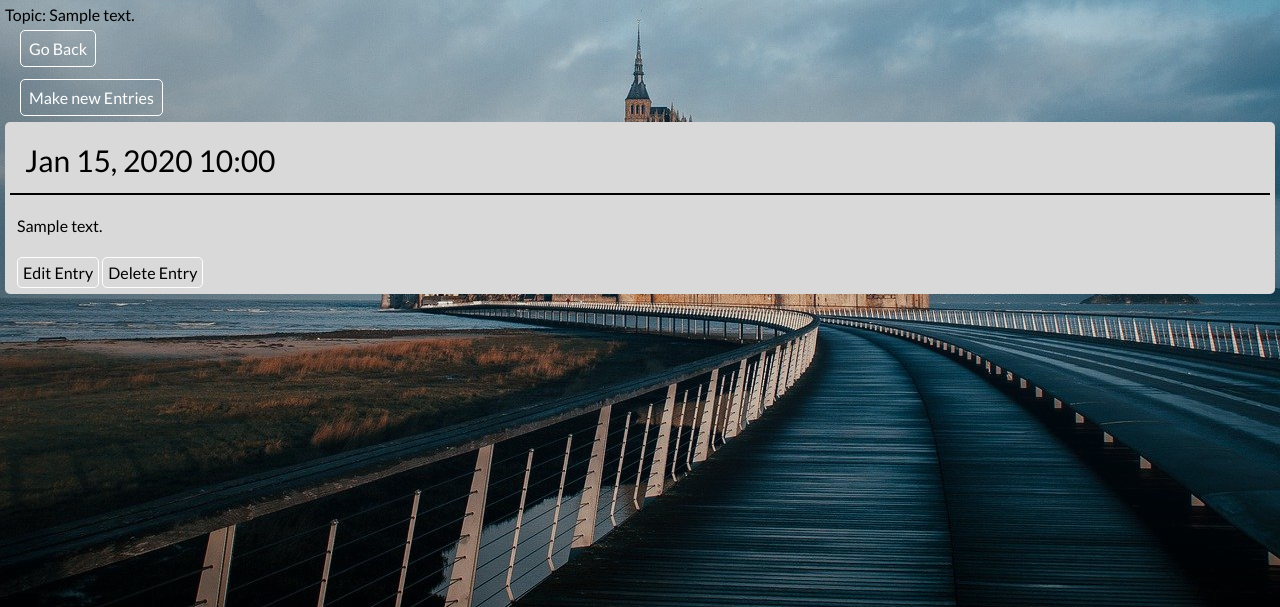
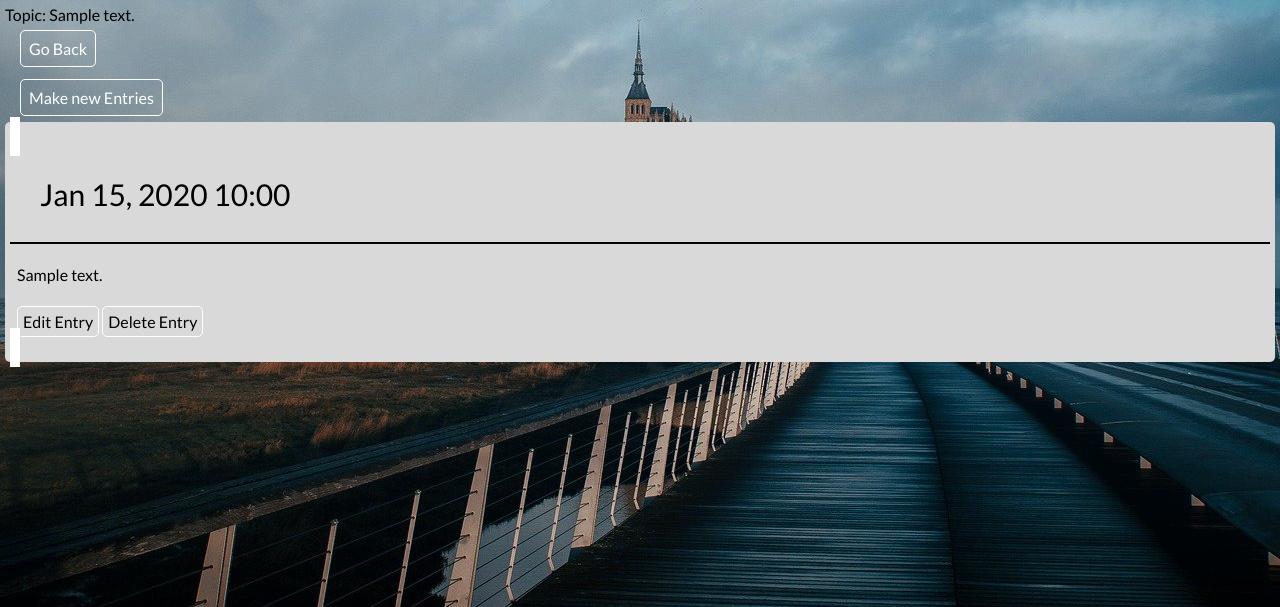
Before and after one commit to Mikeedozie/Learning_log, a Django app: page /topics/1 in a window 1280 px wide. Shown: the part 159-766 px from the top of the page. Run offline with Django 4.2, Linux system fonts and the light colour scheme; a user stored in the database is signed in; tables that the repository leaves empty hold one stand-in row (values such as "Sample post").

Commit message:
changes to topics length in boxes

```diff
--- a/learning_logs/templates/entry.html
+++ b/learning_logs/templates/entry.html
@@ -57,6 +57,13 @@
             padding: 15px;
             font-size: 30px;
         }
+        li.body-spaced {
+            padding: 30px;
+        }
+        span.diff {
+            padding: 10px;
+            background: white;
+        }
     </style>
 </head>
 <body>
@@ -70,14 +77,15 @@
         <ul>
            <div class="ent-bod">
     {% for entry in entries %}
-        <li>{{ entry.date_added|date:'M d, Y H:i' }}</li>
+               <span class="diff">
+        <li class="body-spaced">{{ entry.date_added|date:'M d, Y H:i' }}</li>
          <p class="text">{{ entry.text|linebreaks }}</p>
 
         <p>
             <a href='{% url 'edit_entry' entry.id %}'>Edit Entry</a>
             <a href='{% url 'delete_entry' entry.id topics.id %}'>Delete Entry</a>
         </p>
-
+               </span>
         {% empty %}
         <li>No Entires Yet</li>
 
```
